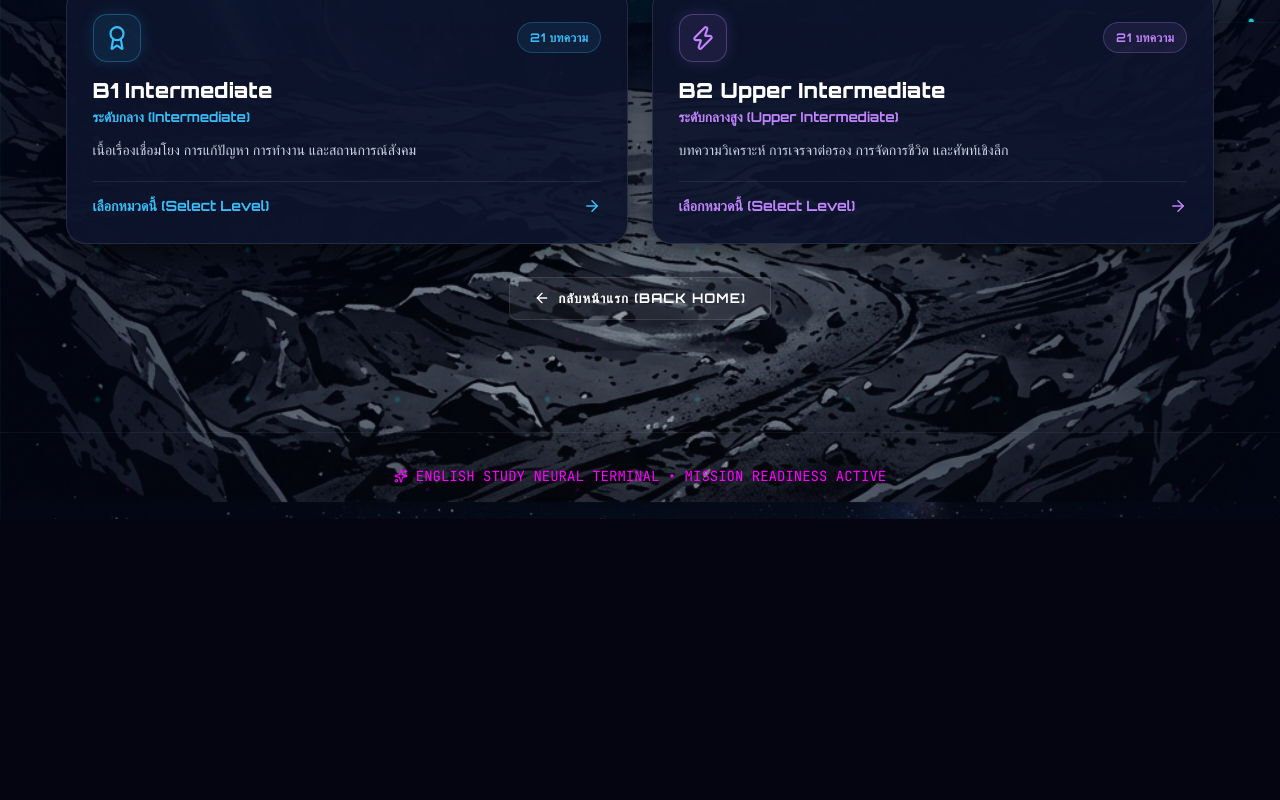
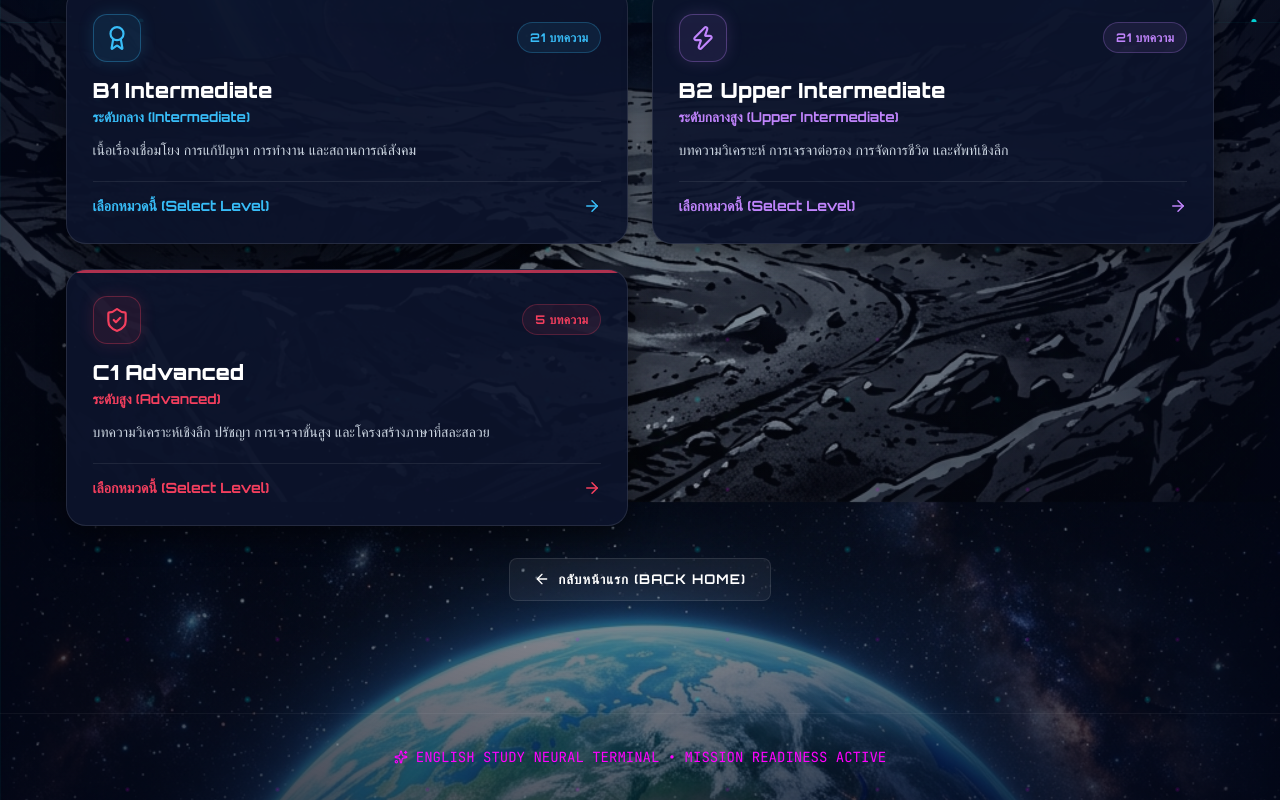
Before and after one commit to peak822/EnglishWeb, a React (Vite) app: page /story-mode in a window 1280 px wide. Shown: the part 778-1578 px from the top of the page. Before the commit the page ends 1297 px from the top, so only its background shows below. Built offline with nearby package versions, Linux system fonts and the light colour scheme.

Commit message:
feat(ui): add C1 Advanced level category and styling to StorySelection

```diff
--- a/src/index.css
+++ b/src/index.css
@@ -1770,6 +1770,13 @@ a:hover {
   --level-border: rgba(192, 132, 252, 0.4);
 }
 
+.story-level-c1 {
+  --level-color: #f43f5e;
+  --level-glow: rgba(244, 63, 94, 0.25);
+  --level-bg: rgba(244, 63, 94, 0.12);
+  --level-border: rgba(244, 63, 94, 0.4);
+}
+
 /* ==========================================================================
    Story Catalog Controls & Quick Level Switcher
    ========================================================================== */
@@ -1871,6 +1878,13 @@ a:hover {
   border-color: #c084fc;
   color: #c084fc;
   box-shadow: 0 0 12px rgba(192, 132, 252, 0.35);
+}
+
+.story-level-pill.active-C1 {
+  background: rgba(244, 63, 94, 0.18);
+  border-color: #f43f5e;
+  color: #f43f5e;
+  box-shadow: 0 0 12px rgba(244, 63, 94, 0.35);
 }
 
 /* Integrated Search Input */
--- a/src/pages/StorySelection.jsx
+++ b/src/pages/StorySelection.jsx
@@ -8,6 +8,7 @@ import {
   Sparkles,
   Award,
   Zap,
+  ShieldCheck,
   ChevronRight,
   Search,
   X
@@ -65,6 +66,16 @@ const StorySelection = () => {
       color: '#c084fc',
       levelClass: 'story-level-b2',
       activePillClass: 'active-B2'
+    },
+    {
+      id: 'C1',
+      title: 'C1 Advanced',
+      titleThai: 'ระดับสูง (Advanced)',
+      description: 'บทความวิเคราะห์เชิงลึก ปรัชญา การเจรจาขั้นสูง และโครงสร้างภาษาที่สละสลวย',
+      icon: ShieldCheck,
+      color: '#f43f5e',
+      levelClass: 'story-level-c1',
+      activePillClass: 'active-C1'
     }
   ];
 
```
